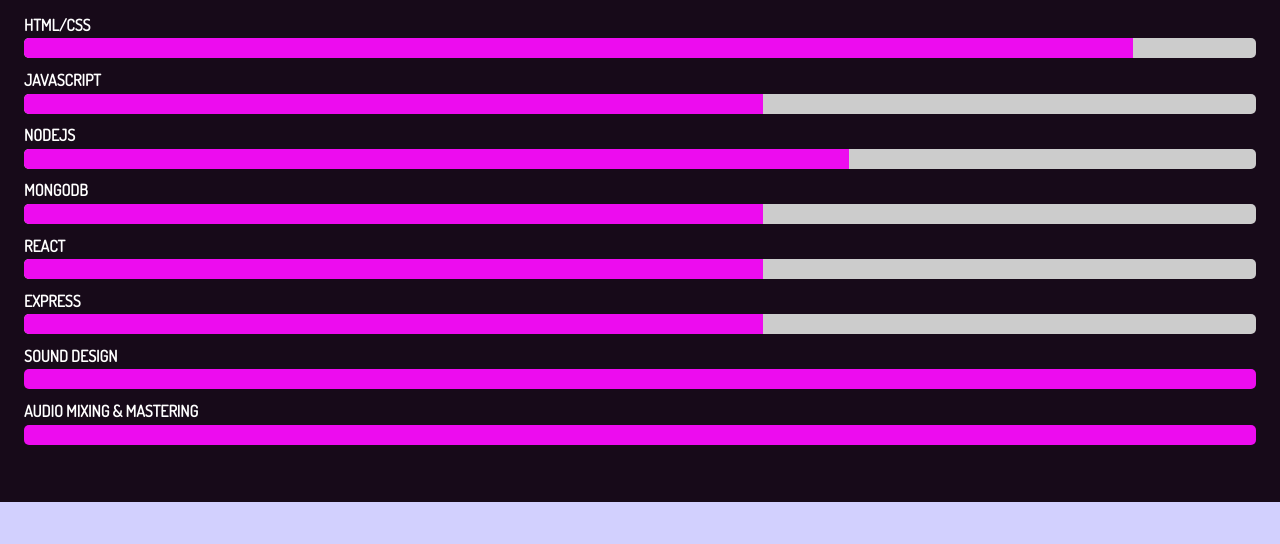
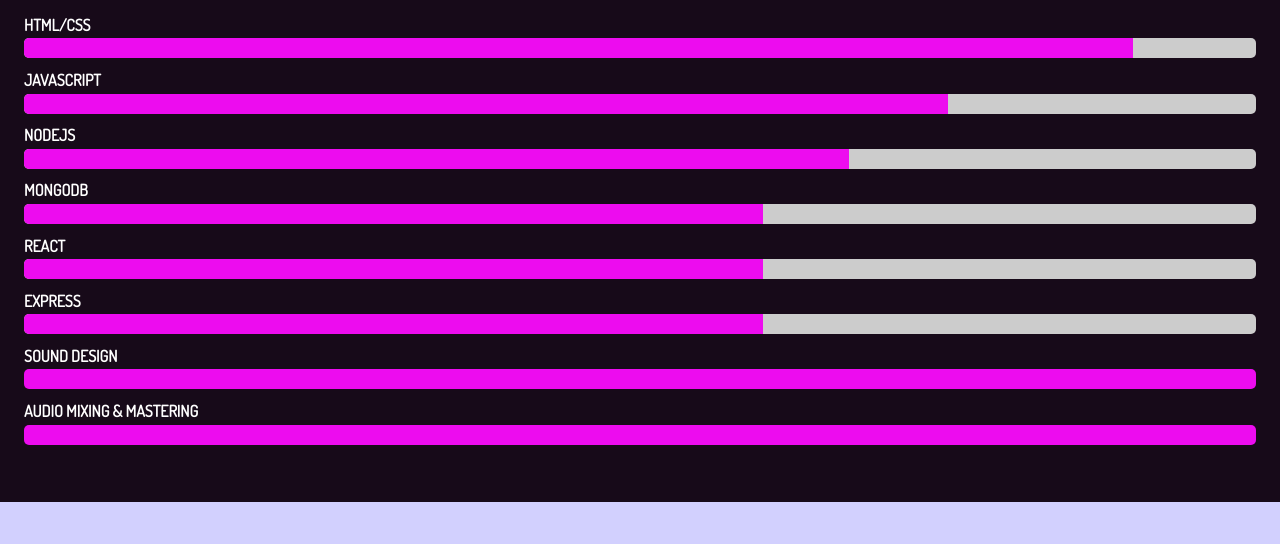
Before and after one commit to MaxDeale/dealeDevelopment, a website: page about.html in a window 1280 px wide. Shown: the part 1242-1786 px from the top of the page. Drawn offline with Linux system fonts and the light colour scheme; a web font is replaced by a local one.

Commit message:
Add files via upload

```diff
--- a/about.html
+++ b/about.html
@@ -98,7 +98,7 @@
             </div>
             <h4>Javascript</h4>
             <div class="progess">
-                <div style="width:60%"></div>
+                <div style="width:75%"></div>
             </div>
             <h4>NodeJS</h4>
             <div class="progess">
```
